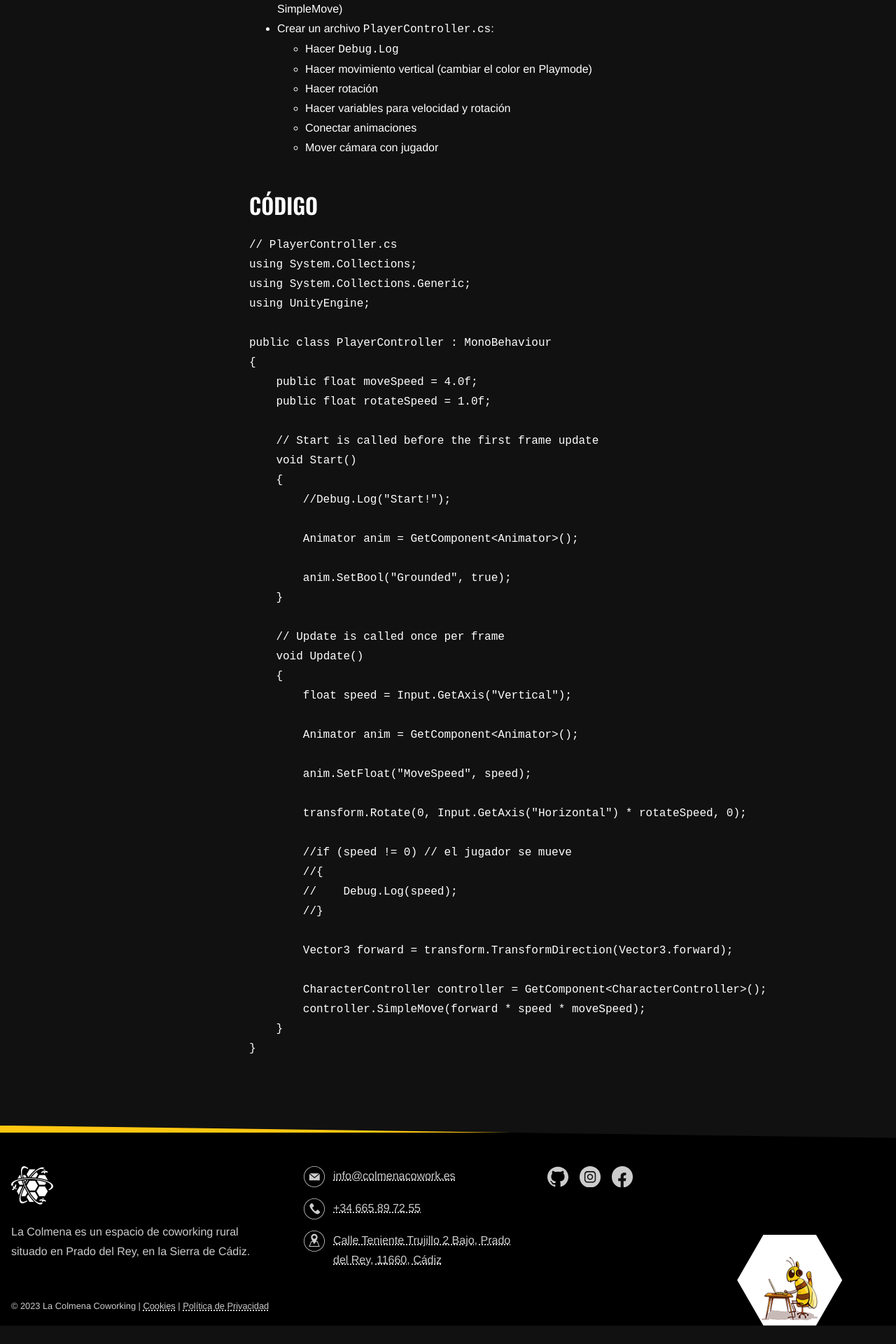
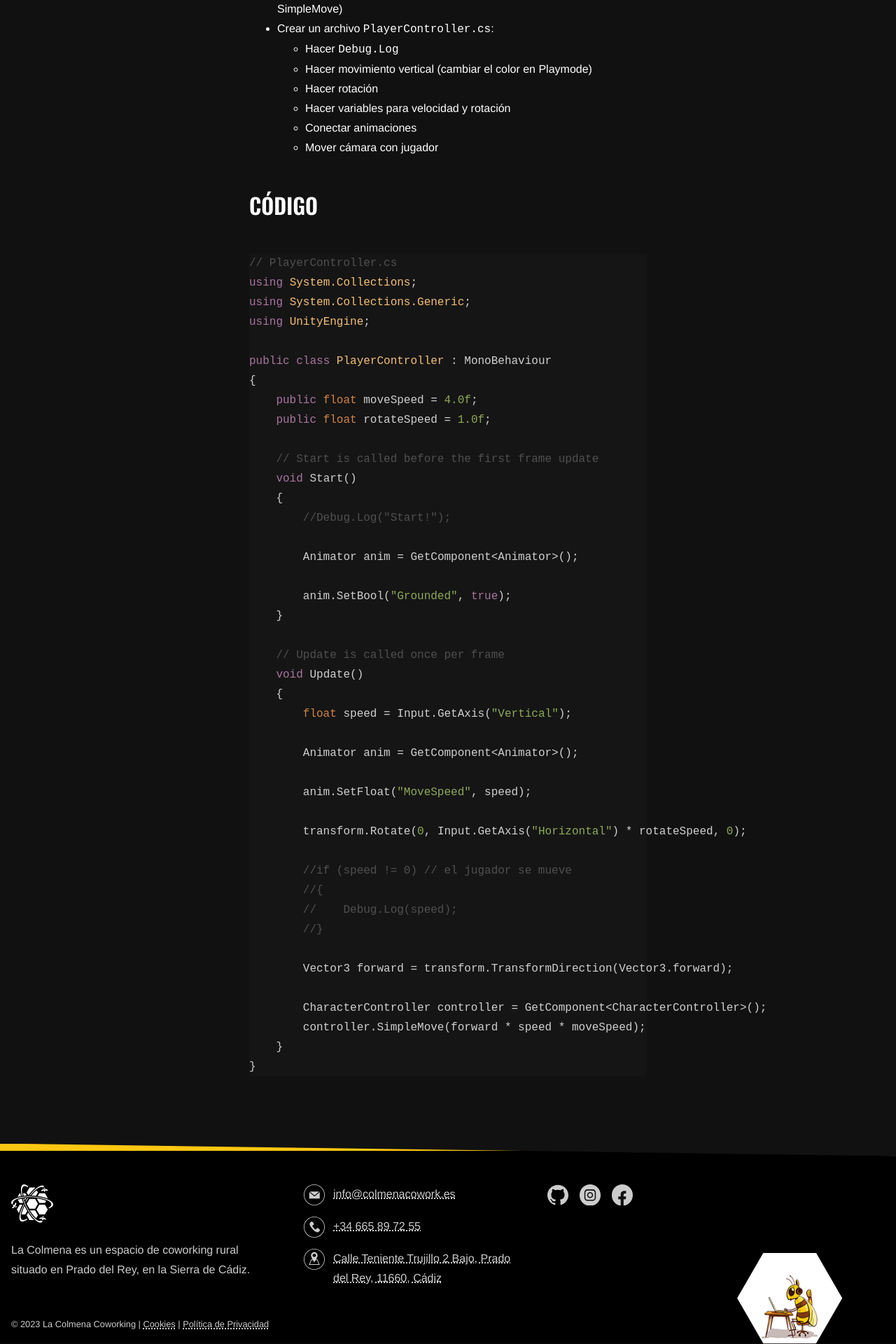
Before and after one commit to paddyohanlon/colmenacowork, a Jekyll site: the page built from recursos-curso-creacion-videojuegos.md, in a window 1280 px wide. Shown: the part 783-2703 px from the top of the page at 70% size. Built offline with Jekyll 4.4.1, drawn with Linux system fonts in a browser that asks for light colours; before the commit the page ends 2677 px from its top, so only the background shows below that.

Commit message:
Add code styling

````diff
--- a/_config.yml
+++ b/_config.yml
@@ -124,7 +124,7 @@
         url: "/en/#faq"
       eventos:
         name: "Events"
-        url: "/events"
+        url: "/eventos"
       contacto:
         name: "Contact"
         url: "/contact"
--- /dev/null
+++ b/_sass/_rouge.scss
@@ -0,0 +1,81 @@
+.highlight table td { padding: 5px; }
+.highlight table pre { margin: 0; }
+.highlight, .highlight .w {
+  color: #d0d0d0;
+  background-color: #151515;
+}
+.highlight .err {
+  color: #151515;
+  background-color: #ac4142;
+}
+.highlight .c, .highlight .ch, .highlight .cd, .highlight .cm, .highlight .cpf, .highlight .c1, .highlight .cs {
+  color: #505050;
+}
+.highlight .cp {
+  color: #f4bf75;
+}
+.highlight .nt {
+  color: #f4bf75;
+}
+.highlight .o, .highlight .ow {
+  color: #d0d0d0;
+}
+.highlight .p, .highlight .pi {
+  color: #d0d0d0;
+}
+.highlight .gi {
+  color: #90a959;
+}
+.highlight .gd {
+  color: #ac4142;
+}
+.highlight .gh {
+  color: #6a9fb5;
+  background-color: #151515;
+  font-weight: bold;
+}
+.highlight .k, .highlight .kn, .highlight .kp, .highlight .kr, .highlight .kv {
+  color: #aa759f;
+}
+.highlight .kc {
+  color: #d28445;
+}
+.highlight .kt {
+  color: #d28445;
+}
+.highlight .kd {
+  color: #d28445;
+}
+.highlight .s, .highlight .sb, .highlight .sc, .highlight .dl, .highlight .sd, .highlight .s2, .highlight .sh, .highlight .sx, .highlight .s1 {
+  color: #90a959;
+}
+.highlight .sa {
+  color: #aa759f;
+}
+.highlight .sr {
+  color: #75b5aa;
+}
+.highlight .si {
+  color: #8f5536;
+}
+.highlight .se {
+  color: #8f5536;
+}
+.highlight .nn {
+  color: #f4bf75;
+}
+.highlight .nc {
+  color: #f4bf75;
+}
+.highlight .no {
+  color: #f4bf75;
+}
+.highlight .na {
+  color: #6a9fb5;
+}
+.highlight .m, .highlight .mb, .highlight .mf, .highlight .mh, .highlight .mi, .highlight .il, .highlight .mo, .highlight .mx {
+  color: #90a959;
+}
+.highlight .ss {
+  color: #90a959;
+}
--- a/assets/css/main.scss
+++ b/assets/css/main.scss
@@ -7,3 +7,4 @@
 @import "main";
 @import "header";
 @import "gallery";
+@import "rouge";
--- a/eventos.html
+++ b/eventos.html
@@ -18,7 +18,7 @@
       loading="lazy"
     />
   </figure>
-  <h2><a href="/recursos-curso-creacion-videojuegos.html">Creación Videojuegos - Inicio Curso Septiembre 2023</a></h2>
+  <h2><a href="{% link recursos-curso-creacion-videojuegos.md %}">Creación Videojuegos - Inicio Curso Septiembre 2023</a></h2>
   <p>
     ¡Ven y aprende a crear y programar videojuegos! En este curso para principiantes vas a usar el motor de videojuegos,
     Unity, para crear un juego en tercera persona.
@@ -42,5 +42,5 @@
     <li><strong>¿Quién es el profe?</strong> Paddy, informático y co-fundador de La Colmena Coworking.</li>
   </ul>
 
-  <a class="button button-light" href="/recursos-curso-creacion-videojuegos.html">Recursos para participantes</a>
+  <a class="button button-light" href="{% link recursos-curso-creacion-videojuegos.md %}">Recursos para participantes</a>
 </div>
--- a/recursos-curso-creacion-videojuegos.md
+++ b/recursos-curso-creacion-videojuegos.md
@@ -31,7 +31,7 @@
 
 ### Código
 
-```cs
+{% highlight csharp %}
 // PlayerController.cs
 using System.Collections;
 using System.Collections.Generic;
@@ -74,4 +74,4 @@
         controller.SimpleMove(forward * speed * moveSpeed);
     }
 }
-```
+{% endhighlight %}
````
